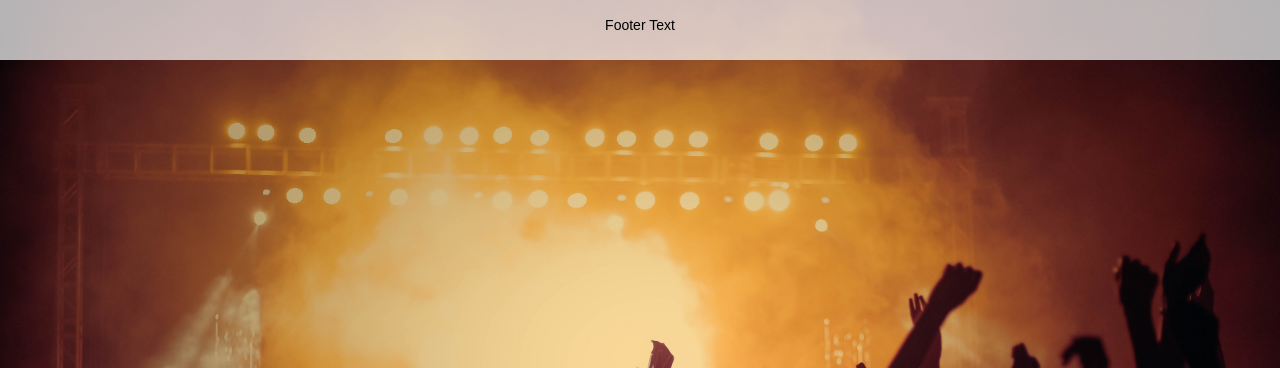
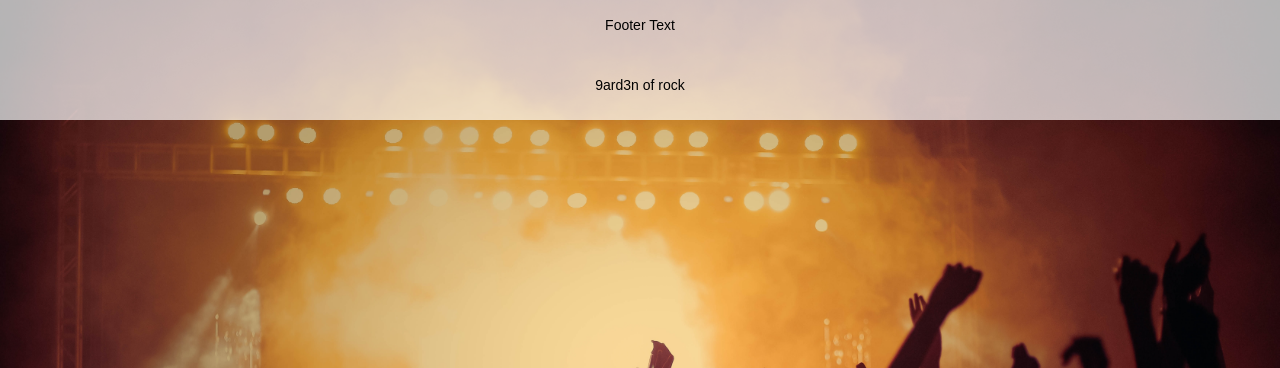
Before and after one commit to VayerMaking/9ard3nofrock, a Flask app: page / in a window 1280 px wide. Shown: the part 52-420 px from the top of the page. Run offline with Flask 2, Linux system fonts and the light colour scheme; data that the repository does not hold is empty; some libraries are stand-ins or nearby versions.

Commit message:
move footer in base.html

```diff
--- a/templates/base.html
+++ b/templates/base.html
@@ -47,5 +47,9 @@
 	</nav>
 
 	{% block content %}{% endblock %}
+
+	<footer class="container-fluid text-center" style="color:black">
+			<p>9ard3n of rock</p>
+	</footer>
 </body>
 </html>
--- a/templates/bucket.html
+++ b/templates/bucket.html
@@ -13,7 +13,6 @@
 </head>
 <body>
     <div >
-      <!-- <h1>{{bucket.user_id}} , {{bucket.product_id}}!</h1> -->
       <h1> username:  {{user.username}}</h1>
     </div>
     <div class="row">
--- a/templates/product.html
+++ b/templates/product.html
@@ -53,10 +53,6 @@
         </div>
     </div>
 
-    <footer class="container-fluid text-center" style="color:black">
-        <p>Footer Text</p>
-    </footer>
-
    <script>
 
   function submit_message() {
```
